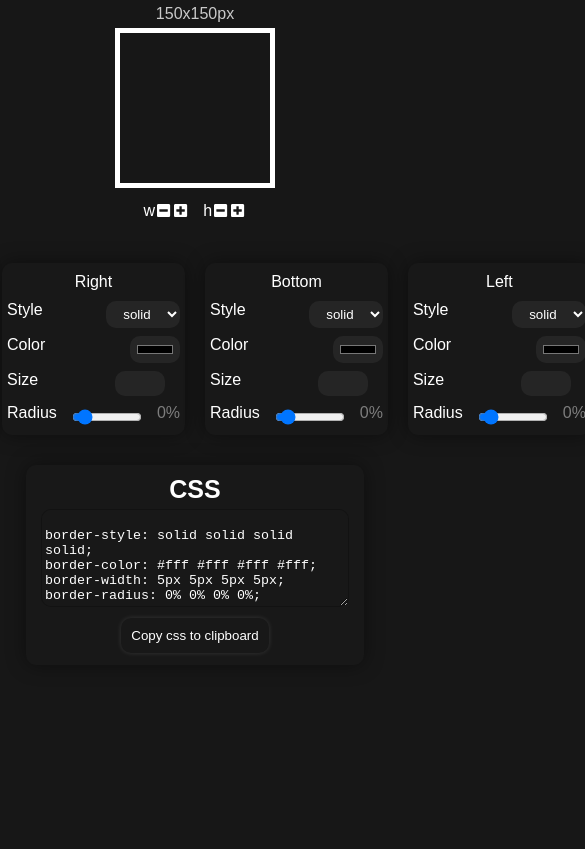
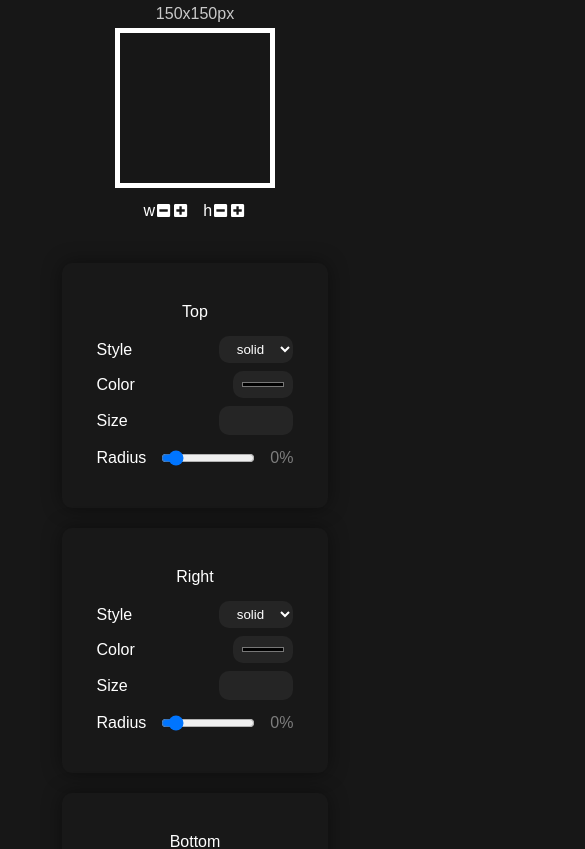
Before and after one commit to mateusfg7/box-css-preview, a React (Create React App) app: page / in a window 390 px wide. Shown: the top 849 px of the page, 585 px wide, since content can reach past the window. Built offline with nearby package versions, Linux system fonts and the light colour scheme.

Commit message:
responsive page

```diff
--- a/src/App.css
+++ b/src/App.css
@@ -8,6 +8,10 @@
     rgba(5, 117, 230, 0.5)
   );
   --radius: 10px;
+}
+
+* {
+  /* border: 1px red solid; */
 }
 
 body {
@@ -31,3 +35,10 @@ body {
 #area {
   display: flex;
 }
+
+@media (max-width: 830px) {
+  #area {
+    display: flex;
+    flex-direction: column;
+  }
+}
--- a/src/components/CssGenerator/style.css
+++ b/src/components/CssGenerator/style.css
@@ -48,3 +48,16 @@ button:hover {
 button:active {
   box-shadow: none;
 }
+
+@media (max-width: 830px) {
+  .css-area textarea {
+    min-height: 150px;
+  }
+  .css-area textarea::selection {
+    color: #000;
+    background: #fff;
+  }
+  button {
+    padding: 20px;
+  }
+}
--- a/src/components/CustumizeSection/styles.css
+++ b/src/components/CustumizeSection/styles.css
@@ -17,6 +17,7 @@
 .costumize-area {
   display: flex;
   justify-content: space-between;
+  align-items: center;
 
   margin: -5px;
 }
@@ -25,7 +26,8 @@
 }
 
 input {
-  max-width: 80px;
+  max-width: 60px;
+  min-width: 50px;
   padding: 5px;
   text-align: center;
   border: none;
@@ -39,8 +41,8 @@ input[type="range"] {
   margin: auto 15px;
 }
 input[type="number"] {
-  width: 40px;
-  margin: auto 15px;
+  /* width: 40px; */
+  /* padding: 5px; */
 }
 
 select {
@@ -53,3 +55,44 @@ select {
   color: #fff;
   transition: 1s;
 }
+
+@media (max-width: 830px) {
+  .custumize-section {
+    padding: 40px;
+    box-shadow: var(--box-shadow);
+  }
+
+  .custumize-section p {
+    margin-bottom: 20px;
+  }
+
+  .costumize-area {
+  }
+  .costumize-area span {
+  }
+
+  input {
+    padding: 7px;
+    max-width: 80px;
+    min-width: 60px;
+  }
+  input[type="range"] {
+    width: 100px;
+    margin: auto 15px;
+  }
+  input[type="number"] {
+    width: 40px;
+    /* margin: auto 15px; */
+  }
+
+  select {
+    max-width: 80px;
+    padding: 5px;
+    text-align: center;
+    border: none;
+    border-radius: var(--radius);
+    background: var(--inputs-background);
+    color: #fff;
+    transition: 1s;
+  }
+}
```
